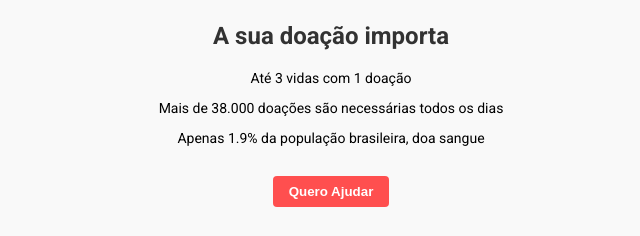
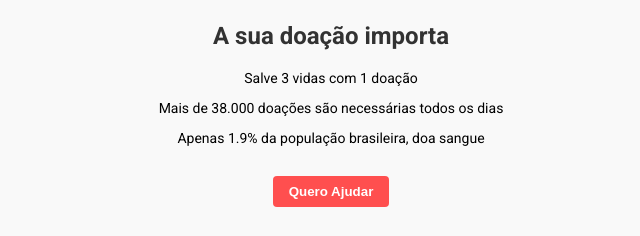
Before and after one commit to uenedres/Doador-de-Sangue, a plain HTML site: page index.html in a window 1280 px wide. Shown: the part 194-430 px from the top of the page, 309-949 px from the left. Drawn offline with Linux system fonts and the light colour scheme.

Commit message:
Corrigido Grafia da linha 22 index

```diff
--- a/index.html
+++ b/index.html
@@ -19,7 +19,7 @@
             src="logo.png"
             alt="imagem DOE">
         <h2>A sua doação importa</h2>
-        <p>Até 3 vidas com 1 doação</p>
+        <p>Salve 3 vidas com 1 doação</p>
         <p>Mais de 38.000 doações são necessárias todos os dias</p>
         <p>Apenas 1.9% da população brasileira, doa sangue</p>
 
```
